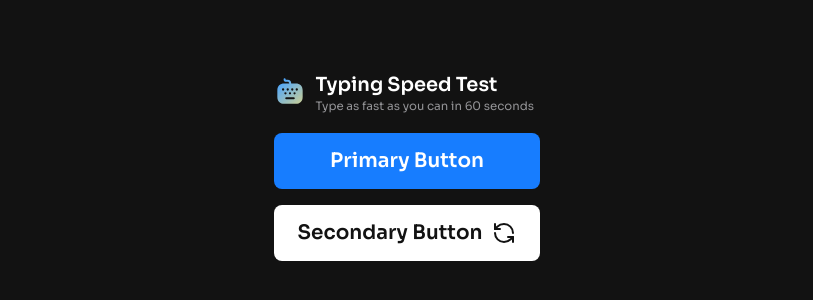
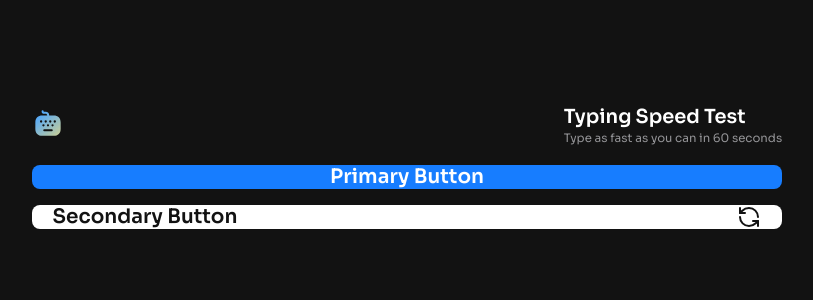
Before and after one commit to SouleymaneSy7/typing-speed-test, a React (Vite) app: page / in a window 1280 px wide. Shown: the part 232-532 px from the top of the page, without its empty margins (233-1046 px from the left). Built offline with nearby package versions, Linux system fonts and the light colour scheme.

Commit message:
style: update the global css style

```diff
--- a/src/styles/index.css
+++ b/src/styles/index.css
@@ -74,25 +74,25 @@
   --font-weight-bold: 700;
 
   /* Spacing */
-  --spacing-0: 0;
-  --spacing-25: 0.125rem;
-  --spacing-50: 0.25rem;
-  --spacing-75: 0.375rem;
-  --spacing-100: 0.5rem;
-  --spacing-125: 0.625rem;
-  --spacing-150: 0.75rem;
-  --spacing-200: 1rem;
-  --spacing-250: 1.25rem;
-  --spacing-300: 1.5rem;
-  --spacing-400: 2rem;
-  --spacing-500: 2.5rem;
-  --spacing-600: 3rem;
-  --spacing-800: 4rem;
-  --spacing-1000: 5rem;
-  --spacing-1200: 6rem;
-  --spacing-1400: 7rem;
-  --spacing-1600: 8rem;
-  --spacing-1800: 8.75rem;
+  --spacing-space-0: 0;
+  --spacing-space-25: 0.125rem;
+  --spacing-space-50: 0.25rem;
+  --spacing-space-75: 0.375rem;
+  --spacing-space-100: 0.5rem;
+  --spacing-space-125: 0.625rem;
+  --spacing-space-150: 0.75rem;
+  --spacing-space-200: 1rem;
+  --spacing-space-250: 1.25rem;
+  --spacing-space-300: 1.5rem;
+  --spacing-space-400: 2rem;
+  --spacing-space-500: 2.5rem;
+  --spacing-space-600: 3rem;
+  --spacing-space-800: 4rem;
+  --spacing-space-1000: 5rem;
+  --spacing-space-1200: 6rem;
+  --spacing-space-1400: 7rem;
+  --spacing-space-1600: 8rem;
+  --spacing-space-1800: 8.75rem;
 
   /* Border Radius */
   --radius-none: 0;
@@ -104,7 +104,7 @@
   --radius-3xl: 1rem;
   --radius-4xl: 1.25rem;
   --radius-5xl: 1.5rem;
-  --radius-full: 62.4375rem;
+  --radius-full: 100vw;
 
   /* Breakpoint */
   --breakpoint-xs: 20rem;
```
